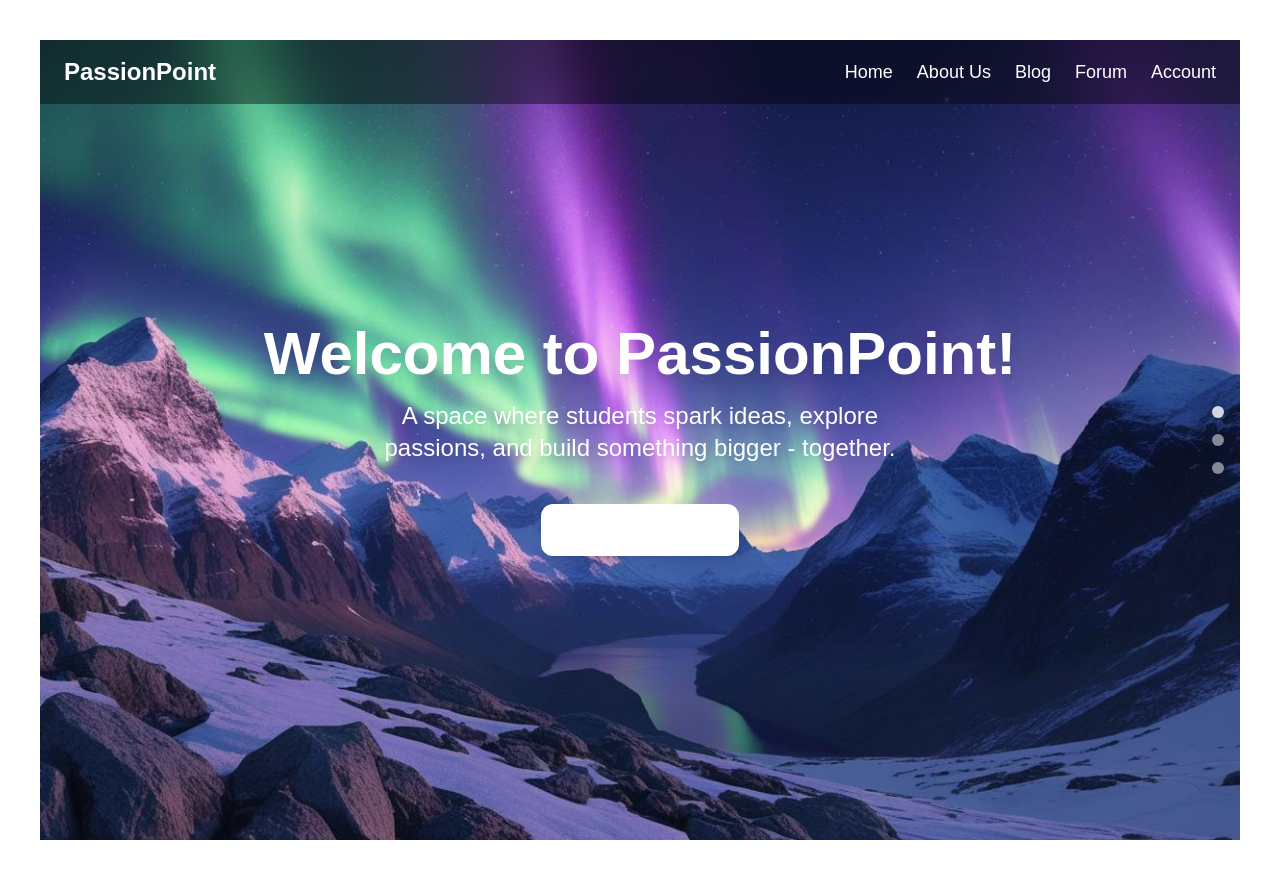
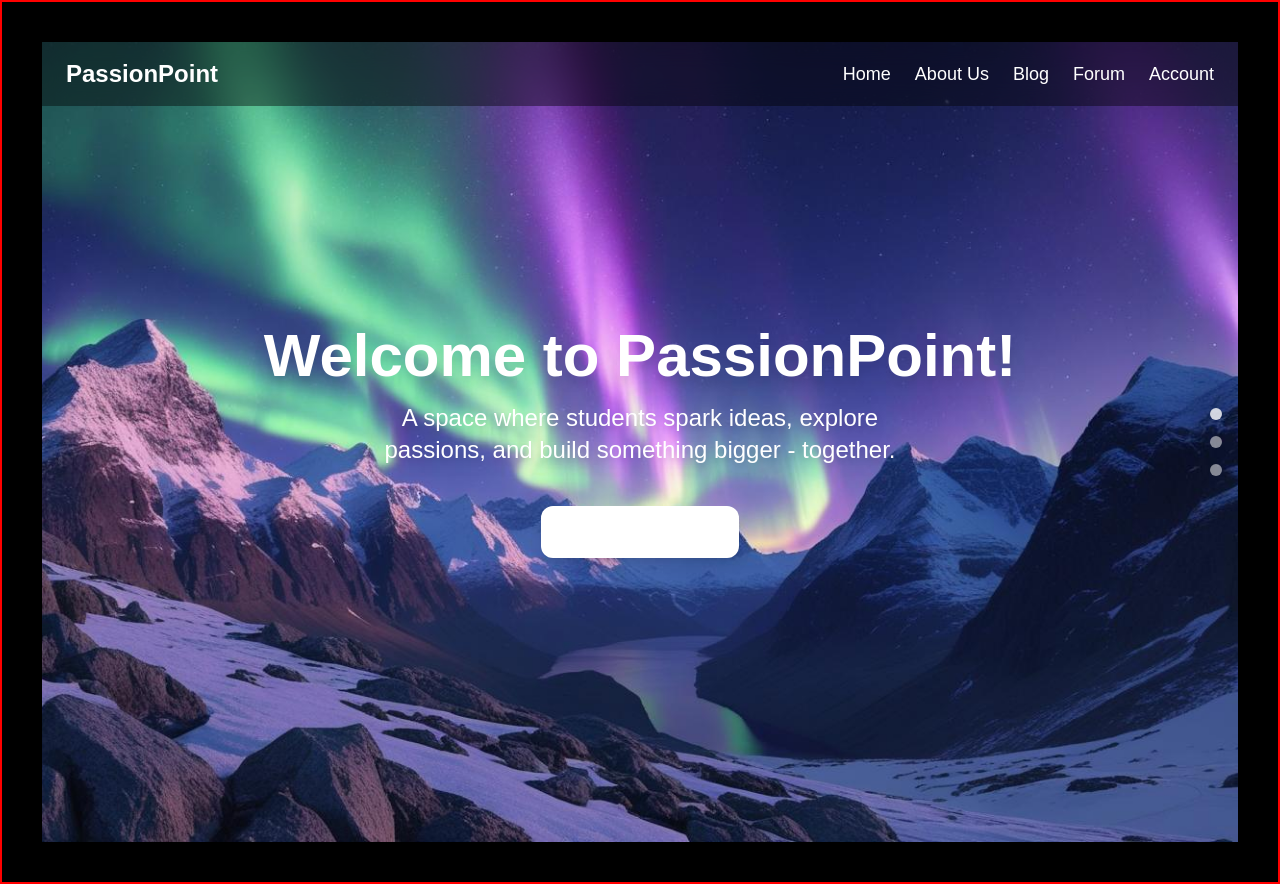
Before and after one commit to AstroCode10/passionpoint, a React (Create React App) app in the folder passionpoint_website/: page / in a window 1280 px wide. Built offline with nearby package versions, Linux system fonts and the light colour scheme.

Commit message:
Changed globals.css

```diff
--- a/passionpoint_website/src/styles/globals.css
+++ b/passionpoint_website/src/styles/globals.css
@@ -6,6 +6,8 @@
 }
 
 body {
+  border: 2px solid red;
+  background-color: black;
   margin: 0;
   padding: 0;
   overflow-x: hidden;
```
